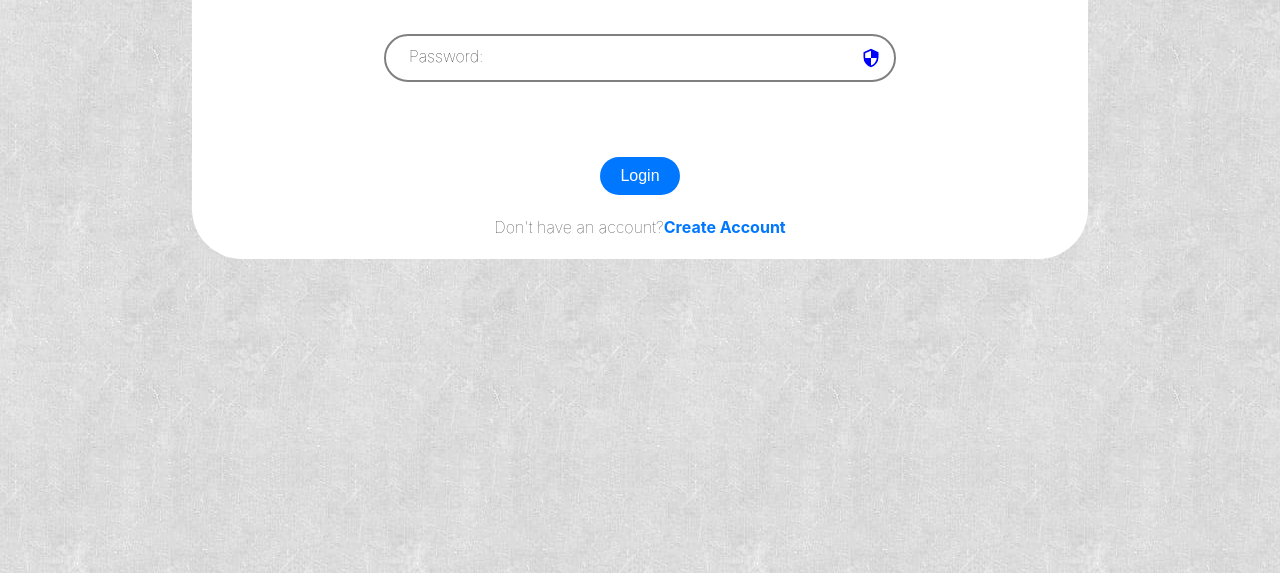
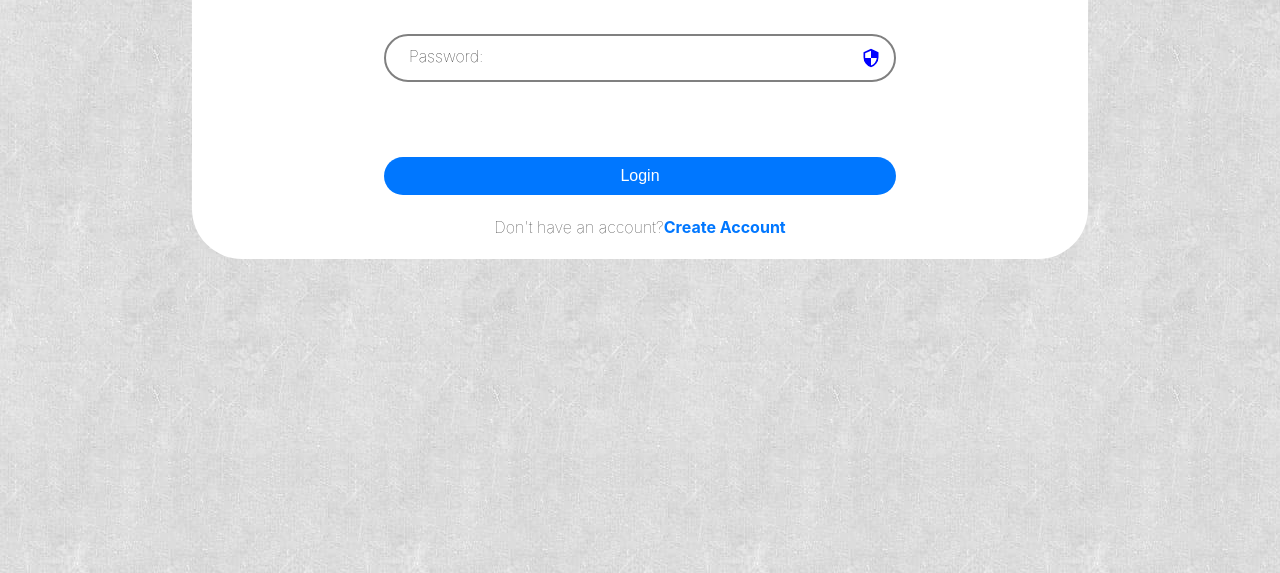
Before and after one commit to Qweeqer/js-fundamental-homework, a plain HTML site: page html/homework4/login.html in a window 1280 px wide. Shown: the part 227-800 px from the top of the page. Drawn offline with Linux system fonts and the light colour scheme.

Commit message:
Update createAccount.css

```diff
--- a/css/createAccount.css
+++ b/css/createAccount.css
@@ -94,6 +94,8 @@ input:focus {
 }
 
 button[type='submit'] {
+  width: 40vw;
+  padding: 10px;
   background-color: #07f;
   color: #fff;
   border: none;
```
